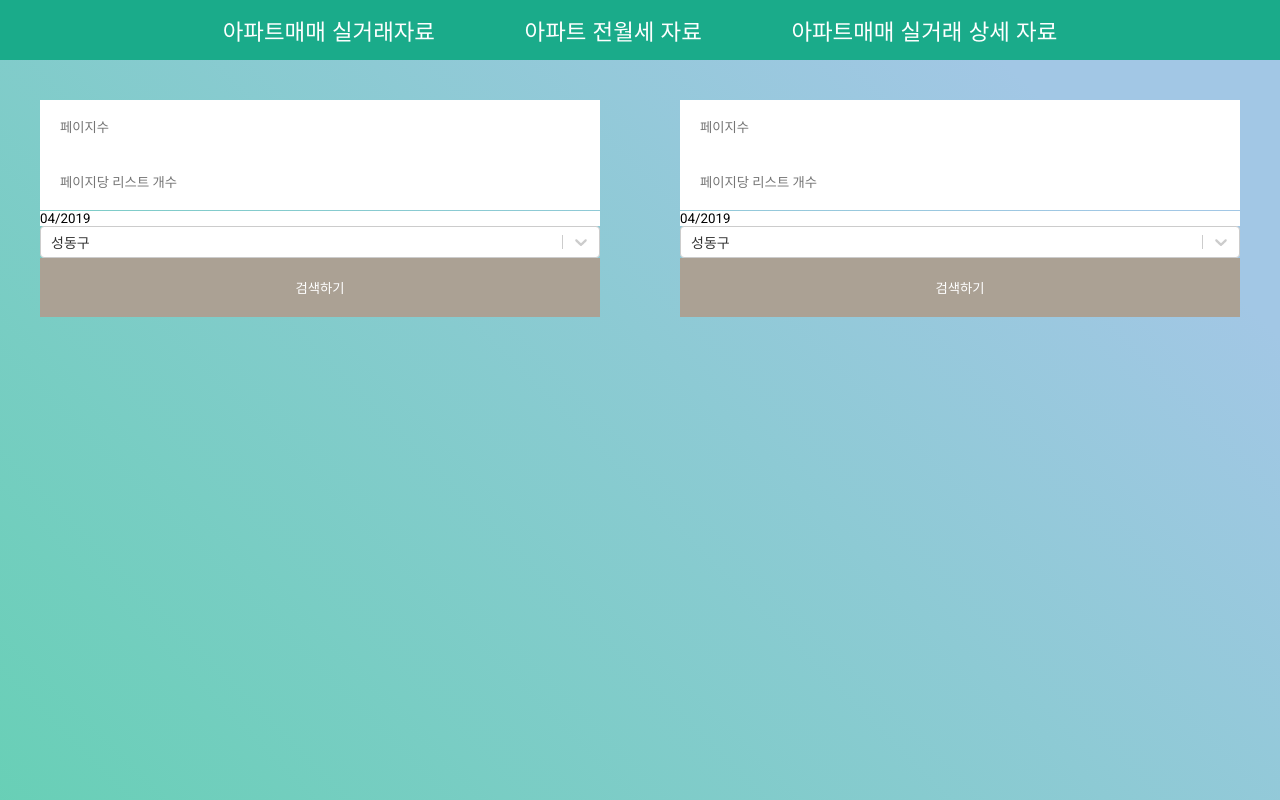
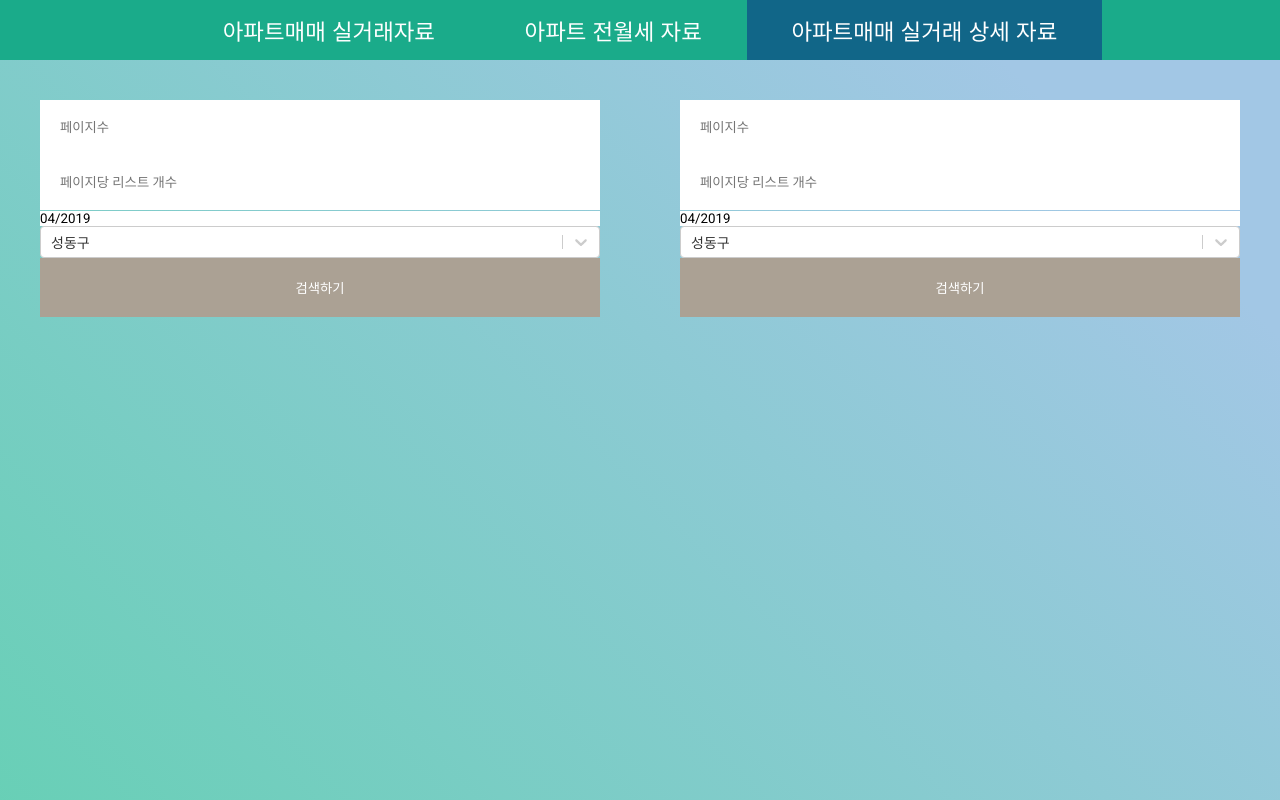
Before and after one commit to slee2540/redux-saga-test, a React (Create React App) app: page / in a window 1280 px wide. Built offline with nearby package versions, Linux system fonts and the light colour scheme.

Commit message:
지역구 1개추가

```diff
--- a/src/components/header/index.js
+++ b/src/components/header/index.js
@@ -2,12 +2,19 @@ import React from "react";
 import { connect } from "react-redux";
 import { bindActionCreators } from "redux";
 import PropTypes from "prop-types";
+import cx from "classnames";
 import * as headerAction from "actions/header";
 import scss from "containers/main.module.scss";
 
 class Header extends React.Component {
   render() {
-    const { HeaderAction } = this.props;
+    const { HeaderAction, selectedHeader } = this.props;
+
+    const headerClass = id =>
+      cx({
+        [scss.headerBtn]: true,
+        [scss.buttonColor]: selectedHeader === id
+      });
 
     return (
       <div className={scss.inlineBox}>
@@ -15,7 +22,7 @@ class Header extends React.Component {
           <li className={scss.inlineBox}>
             <button
               type="submit"
-              className={scss.headerBtn}
+              className={headerClass("aptTransaction")}
               onClick={() => HeaderAction.selectHeader("aptTransaction")}
             >
               아파트매매 실거래자료
@@ -24,7 +31,7 @@ class Header extends React.Component {
           <li className={scss.inlineBox}>
             <button
               type="submit"
-              className={scss.headerBtn}
+              className={headerClass("aptJunseRent")}
               onClick={() => HeaderAction.selectHeader("aptJunseRent")}
             >
               아파트 전월세 자료
@@ -33,7 +40,7 @@ class Header extends React.Component {
           <li className={scss.inlineBox}>
             <button
               type="submit"
-              className={scss.headerBtn}
+              className={headerClass("aptTransactionDetail")}
               onClick={() => HeaderAction.selectHeader("aptTransactionDetail")}
             >
               아파트매매 실거래 상세 자료
@@ -46,16 +53,18 @@ class Header extends React.Component {
 }
 
 Header.propTypes = {
-  HeaderAction: PropTypes.object
+  HeaderAction: PropTypes.object,
+  selectedHeader: PropTypes.string
 };
 
 Header.defaultProps = {
-  HeaderAction: {}
+  HeaderAction: {},
+  selectedHeader: ""
 };
 
 export default connect(
   state => ({
-    selectedHeader: state.selectedHeader
+    selectedHeader: state.header.selectedHeader
   }),
   dispatch => ({
     HeaderAction: bindActionCreators(headerAction, dispatch)
--- a/src/containers/LeftList.js
+++ b/src/containers/LeftList.js
@@ -16,7 +16,8 @@ import "react-datepicker/dist/react-datepicker.css";
 const options = [
   { value: "11200", label: "성동구" },
   { value: "11215", label: "광진구" },
-  { value: "11710", label: "송파구" }
+  { value: "11710", label: "송파구" },
+  { value: "11440", label: "마포구" }
 ];
 
 const styles = {
--- a/src/containers/main.module.scss
+++ b/src/containers/main.module.scss
@@ -59,6 +59,10 @@ body {
     width: 100%;
     transition: 800ms ease all;
   }
+}
+
+.buttonColor {
+  background: #168;
 }
 
 .form {
```
